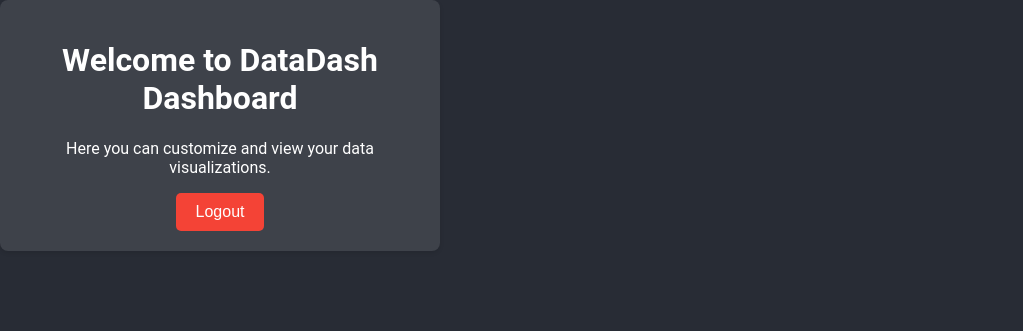
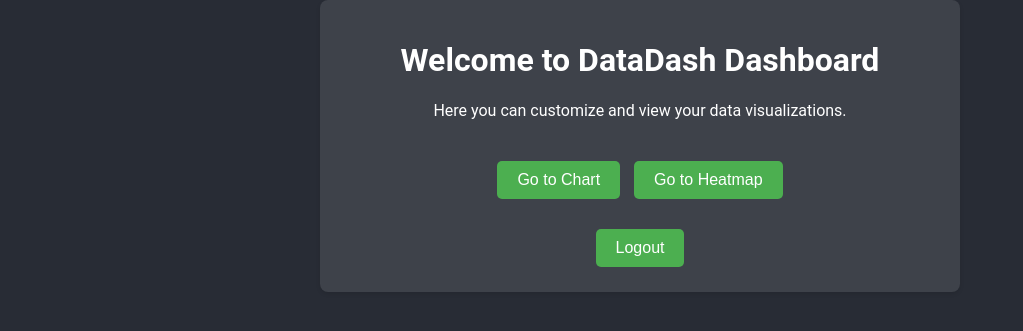
Before and after one commit to Portfolio-Pursuit/StockGapVisualizer, a Flask app: page /dashboard/ in a window 1280 px wide. Shown: the top 331 px of the page, without its empty margins (0-1023 px from the left). Run offline with Flask 3, Linux system fonts and the light colour scheme; the visitor is signed in with stand-in values (Sample User, id 1); parts of the project's set-up code (start-up, migrations or seed data) failed here and were passed over.

Commit message:
dashboard style

```diff
--- a/dashboard/static/dashboardStyle.css
+++ b/dashboard/static/dashboardStyle.css
@@ -1,6 +1,5 @@
 /* static/dashboardStyle.css */
 
-/* Apply the same global styles as in indexStyle.css */
 body {
     margin: 0;
     padding: 0;
@@ -9,21 +8,13 @@ body {
     font-family: 'Roboto', sans-serif;
 }
 
-.container {
-    display: flex;
-    flex-direction: column;
-    align-items: center;
-    justify-content: center;
-    min-height: 100vh;
-}
-
-/* Apply specific styles for the dashboard page */
 .dashboard-container {
     background-color: rgba(255, 255, 255, 0.1);
     border-radius: 8px;
     padding: 20px;
-    width: 80%;
-    max-width: 400px;
+    width: 100%; /* Use the full width of the screen */
+    max-width: 600px; /* Limit the maximum width */
+    margin: 0 auto; /* Center the container horizontally */
     box-shadow: 0 2px 4px rgba(0, 0, 0, 0.1);
     text-align: center;
 }
@@ -35,35 +26,29 @@ body {
     margin-bottom: 20px;
 }
 
-/* Responsive adjustments */
-@media screen and (max-width: 600px) {
-    .dashboard-title {
-        font-size: 28px;
-    }
-
-    .dashboard-container {
-        width: 90%;
-        padding: 15px;
-    }
-}
-
-/* Add more specific styles for the dashboard content as needed */
 .dashboard-content {
     /* Add your dashboard content-specific styles here */
 }
 
 /* Add this CSS to your dashboardStyle.css file */
-.logout-button {
-    background-color: #f44336; /* Red color for the button background */
-    color: white; /* White text color */
-    border: none; /* Remove the button border */
-    padding: 10px 20px; /* Add some padding to the button */
-    cursor: pointer; /* Change the cursor to a pointer on hover */
-    border-radius: 5px; /* Add rounded corners to the button */
-    font-size: 16px; /* Font size */
+.logout-button, .chart-button, .heatmap-button {
+    background-color: #4CAF50;
+    color: white;
+    border: none;
+    padding: 10px 20px;
+    cursor: pointer;
+    border-radius: 5px;
+    font-size: 16px;
+    margin: 5px; /* Add spacing between buttons */
 }
 
-/* Style the button on hover */
-.logout-button:hover {
-    background-color: #d32f2f; /* Darker red color on hover */
+/* Style the buttons on hover */
+.logout-button:hover, .chart-button:hover, .heatmap-button:hover {
+    background-color: #333;
 }
+
+
+/* Style for the spacer */
+.spacer {
+    height: 20px; /* Adjust the height to control the spacing */
+}
--- a/dashboard/templates/dashboard.html
+++ b/dashboard/templates/dashboard.html
@@ -1,5 +1,4 @@
-<!-- dashboard.templates.dashboard.html -->
-
+<!-- dashboard/templates/dashboard.html -->
 <!DOCTYPE html>
 <html lang="en">
 <head>
@@ -7,21 +6,27 @@
     <meta charset="UTF-8">
     <meta name="viewport" content="width=device-width, initial-scale=1.0">
     <title>DataDash - Dashboard</title>
-    <!-- Link the dashboard-specific CSS file -->
-    <link rel="stylesheet" href="{{ url_for('dashboard.static', filename='dashboardStyle.css') }}">
 </head>
 <body>
-    <!-- Add your dashboard content here and apply the CSS classes -->
     <div class="dashboard-container">
         <h1>Welcome to DataDash Dashboard</h1>
-        <p >Here you can customize and view your data visualizations.</p>
+        <p>Here you can customize and view your data visualizations.</p>
+
+        <!-- Add spacing between sections -->
+        <div class="spacer"></div>
+
         <div class="dashboard-content">
-            <!-- Dashboard content goes here -->
+            <!-- Styled buttons for chart and heatmap -->
+            <button onclick="location.href='{{ url_for('chart.chart') }}'" class="chart-button">Go to Chart</button>
+            <button onclick="location.href='{{ url_for('heatmap.heatmap') }}'" class="heatmap-button">Go to Heatmap</button>
         </div>
+
+        <!-- Add spacing between buttons and the logout section -->
+        <div class="spacer"></div>
+
         <!-- Logout button -->
         <form action="/logout" method="get">
             <button type="submit" class="logout-button">Logout</button>
         </form>
     </div>
-</body>
-</html>
+</body
```
